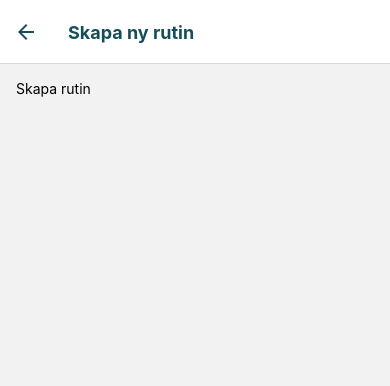
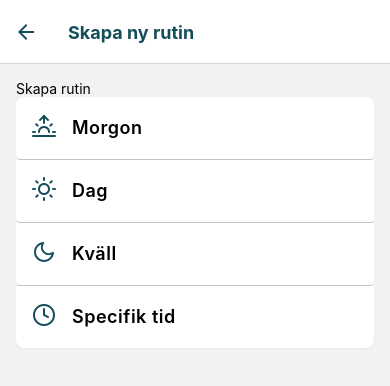
Before and after one commit to AdamMalm/Rutinskapare, a React Native app in the folder client/: screen /CreateRoutine in a window 390 px wide. Shown: the top 386 px of the page. Built offline with nearby package versions, Linux system fonts and the light colour scheme.

Commit message:
add icons to buttons and demo component in create routine screen

```diff
--- a/client/components/ButtonGroup.js
+++ b/client/components/ButtonGroup.js
@@ -1,5 +1,6 @@
 import { Pressable, Text, View } from "react-native";
 import Ionicons from "@expo/vector-icons/Ionicons";
+import Feather from "@expo/vector-icons/Feather";
 
 const ButtonGroup = ({
   onPress,
@@ -35,9 +36,12 @@ const ButtonGroup = ({
               : () => onPressSingle(index)
           }
         >
-          <Text className="text-sm color-primary100 font-semibold py-1">
-            {button}
-          </Text>
+          <View className="flex-row space-x-4">
+            <Feather name={button.icon} size={24} color="#144E5A" />
+            <Text className="text-sm color-primary100 font-semibold py-1">
+              {button.label}
+            </Text>
+          </View>
           {selectedIndexes.includes(index) && (
             <Ionicons name="ios-checkmark-sharp" size={24} color="#144E5A" />
           )}
--- a/client/screens/CreateRoutineScreen.js
+++ b/client/screens/CreateRoutineScreen.js
@@ -1,10 +1,25 @@
 import { Text } from "react-native";
+import { useState } from "react";
 import Container from "../components/Container";
+import ButtonGroup from "../components/ButtonGroup";
 
 const CreateRoutineScreen = () => {
+  // Demo på hur buttongroup används
+  const [selectedIndexes, setSelectedIndexes] = useState([]);
+  const buttons = [
+    { label: "Morgon", icon: "sunrise" },
+    { label: "Dag", icon: "sun" },
+    { label: "Kväll", icon: "moon" },
+    { label: "Specifik tid", icon: "clock" },
+  ];
   return (
     <Container>
       <Text>Skapa rutin</Text>
+      <ButtonGroup
+        onPress={setSelectedIndexes}
+        buttons={buttons}
+        selectedIndexes={selectedIndexes}
+      />
     </Container>
   );
 };
```
